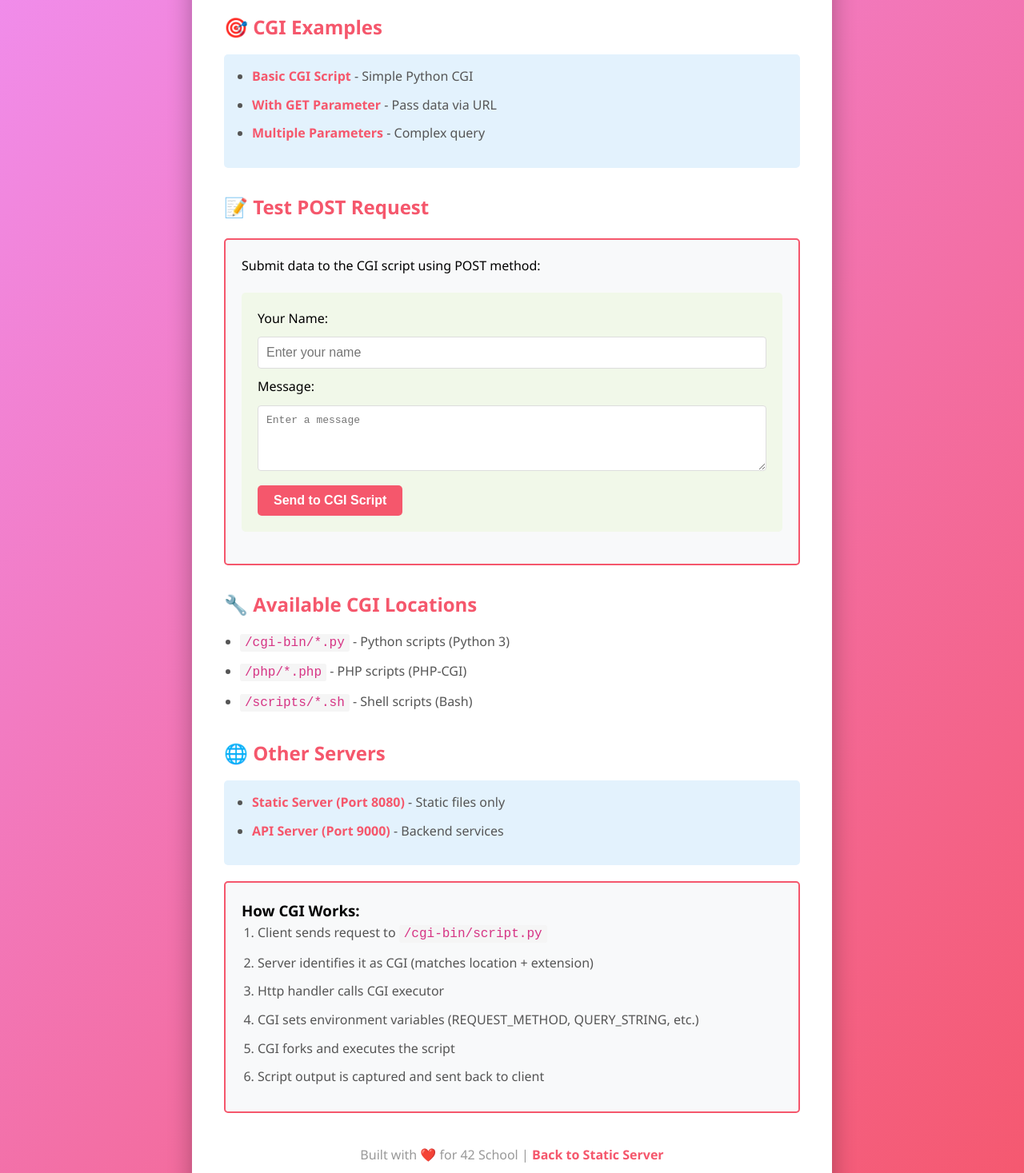
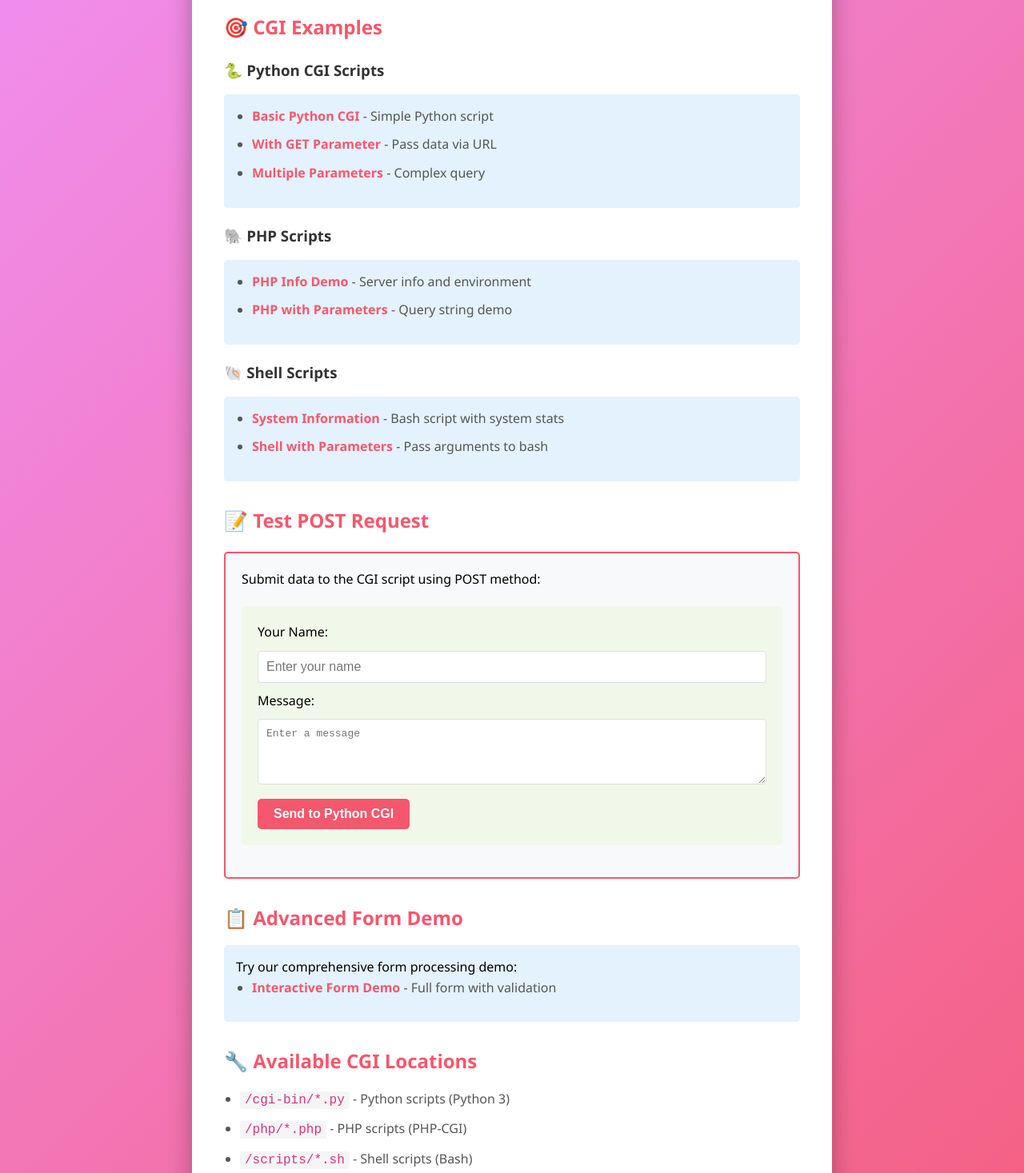
Before and after one commit to Yuxin29/Webserver, a plain HTML site: page sites/cgi/index.html in a window 1280 px wide. Shown: the part 380-1847 px from the top of the page at 80% size. Drawn offline with Linux system fonts and the light colour scheme.

Commit message:
update site to test other cgi

```diff
--- a/sites/cgi/index.html
+++ b/sites/cgi/index.html
@@ -154,11 +154,29 @@
         </p>
 
         <h2>🎯 CGI Examples</h2>
+
+        <h3 style="color: #333; margin-top: 20px;">🐍 Python CGI Scripts</h3>
         <div class="link-box">
             <ul>
-                <li><a href="/cgi-bin/hello.py">Basic CGI Script</a> - Simple Python CGI</li>
+                <li><a href="/cgi-bin/hello.py">Basic Python CGI</a> - Simple Python script</li>
                 <li><a href="/cgi-bin/hello.py?name=Alice">With GET Parameter</a> - Pass data via URL</li>
                 <li><a href="/cgi-bin/hello.py?name=Bob&age=25&city=Paris">Multiple Parameters</a> - Complex query</li>
+            </ul>
+        </div>
+
+        <h3 style="color: #333; margin-top: 20px;">🐘 PHP Scripts</h3>
+        <div class="link-box">
+            <ul>
+                <li><a href="/php/info.php">PHP Info Demo</a> - Server info and environment</li>
+                <li><a href="/php/info.php?test=value">PHP with Parameters</a> - Query string demo</li>
+            </ul>
+        </div>
+
+        <h3 style="color: #333; margin-top: 20px;">🐚 Shell Scripts</h3>
+        <div class="link-box">
+            <ul>
+                <li><a href="/scripts/system.sh">System Information</a> - Bash script with system stats</li>
+                <li><a href="/scripts/system.sh?user=admin">Shell with Parameters</a> - Pass arguments to bash</li>
             </ul>
         </div>
 
@@ -172,8 +190,16 @@
                 <label for="message">Message:</label>
                 <textarea id="message" name="message" rows="4" placeholder="Enter a message"></textarea>
 
-                <button type="submit">Send to CGI Script</button>
+                <button type="submit">Send to Python CGI</button>
             </form>
+        </div>
+
+        <h2>📋 Advanced Form Demo</h2>
+        <div class="link-box">
+            <p>Try our comprehensive form processing demo:</p>
+            <ul>
+                <li><a href="/forms/demo.html">Interactive Form Demo</a> - Full form with validation</li>
+            </ul>
         </div>
 
         <h2>🔧 Available CGI Locations</h2>
```
